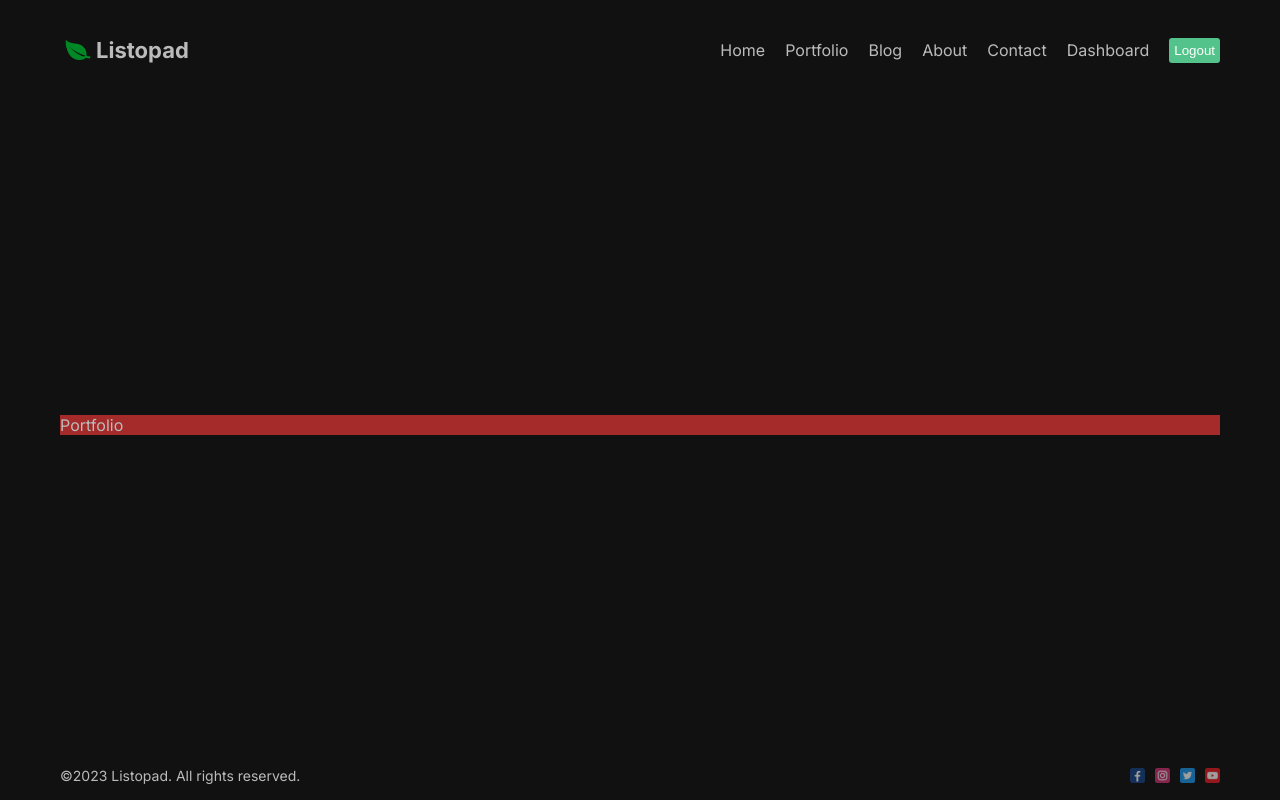
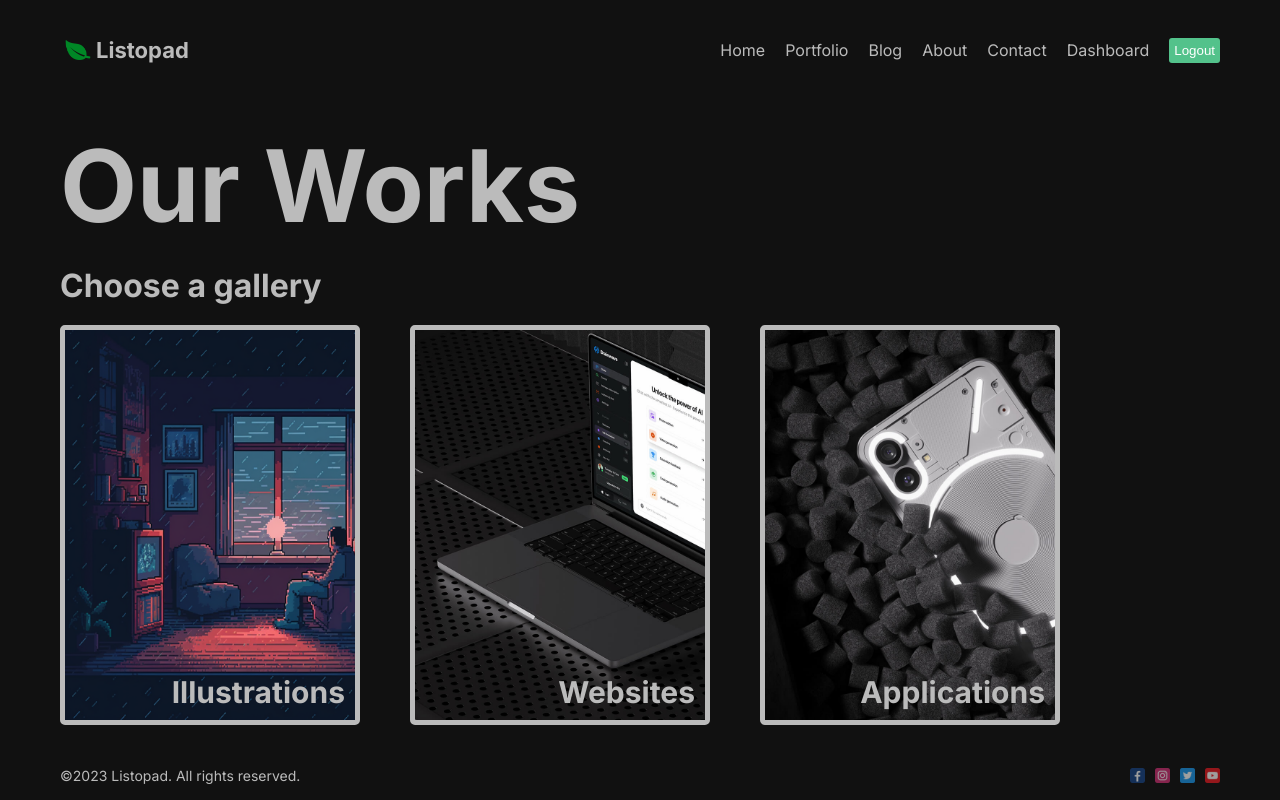
Before and after one commit to MadMax8930/post-nextjs, a Next.js app: page /portfolio in a window 1280 px wide. Built offline with nearby package versions, Linux system fonts and the light colour scheme.

Commit message:
layout portfolio images

```diff
--- /dev/null
+++ b/src/app/portfolio/layout.jsx
@@ -0,0 +1,13 @@
+import React from 'react'
+import styles from './page.module.css'
+
+const layout = ({ children }) => {
+  return (
+    <div>
+      <h1 className={styles.mainTitle}>Our Works</h1>
+      {children}
+    </div>
+  )
+}
+
+export default layout
--- a/src/app/portfolio/page.jsx
+++ b/src/app/portfolio/page.jsx
@@ -1,9 +1,23 @@
 import React from 'react'
+import Link from 'next/link'
 import styles from './page.module.css'
 
 const Portfolio = () => {
   return (
-    <div className={styles.container}>Portfolio</div>
+    <div className={styles.container}>
+      <h1 className={styles.selectTitle}>Choose a gallery</h1>
+      <div className={styles.items}>
+         <Link href="/portfolio/illustrations" className={styles.item}>
+            <span  className={styles.title}>Illustrations</span>
+         </Link>
+         <Link href="/portfolio/websites" className={styles.item}>
+            <span  className={styles.title}>Websites</span>
+         </Link>
+         <Link href="/portfolio/applications" className={styles.item}>
+            <span  className={styles.title}>Applications</span>
+         </Link>
+      </div>
+    </div>
   )
 }
 
--- a/src/app/portfolio/page.module.css
+++ b/src/app/portfolio/page.module.css
@@ -1,3 +1,47 @@
-.container {
-   background-color: brown;
+.container {}
+
+.mainTitle {
+   font-size: 100px;
 }
+
+.selectTitle {
+   margin: 20px 0px;
+}
+
+.items {
+   display: flex;
+   gap: 50px;
+}
+
+.item {
+   border: 5px solid #bbb;
+   border-radius: 5px;
+   width: 300px;
+   height: 400px;
+   position: relative;
+   background-size: cover !important;
+}
+
+.item:nth-child(1) {
+   background: url("/illustration.png");
+}
+
+.item:nth-child(2) {
+   background: url("/websites.jpg");
+}
+
+.item:nth-child(3) {
+   background: url("/apps.jpg");
+}
+
+.title {
+   position: absolute;
+   bottom: 10px;
+   right: 10px;
+   font-size: 30px;
+   font-weight: bold;
+}
+
+.item:hover .title {
+   color: #53c28b;
+}
```
